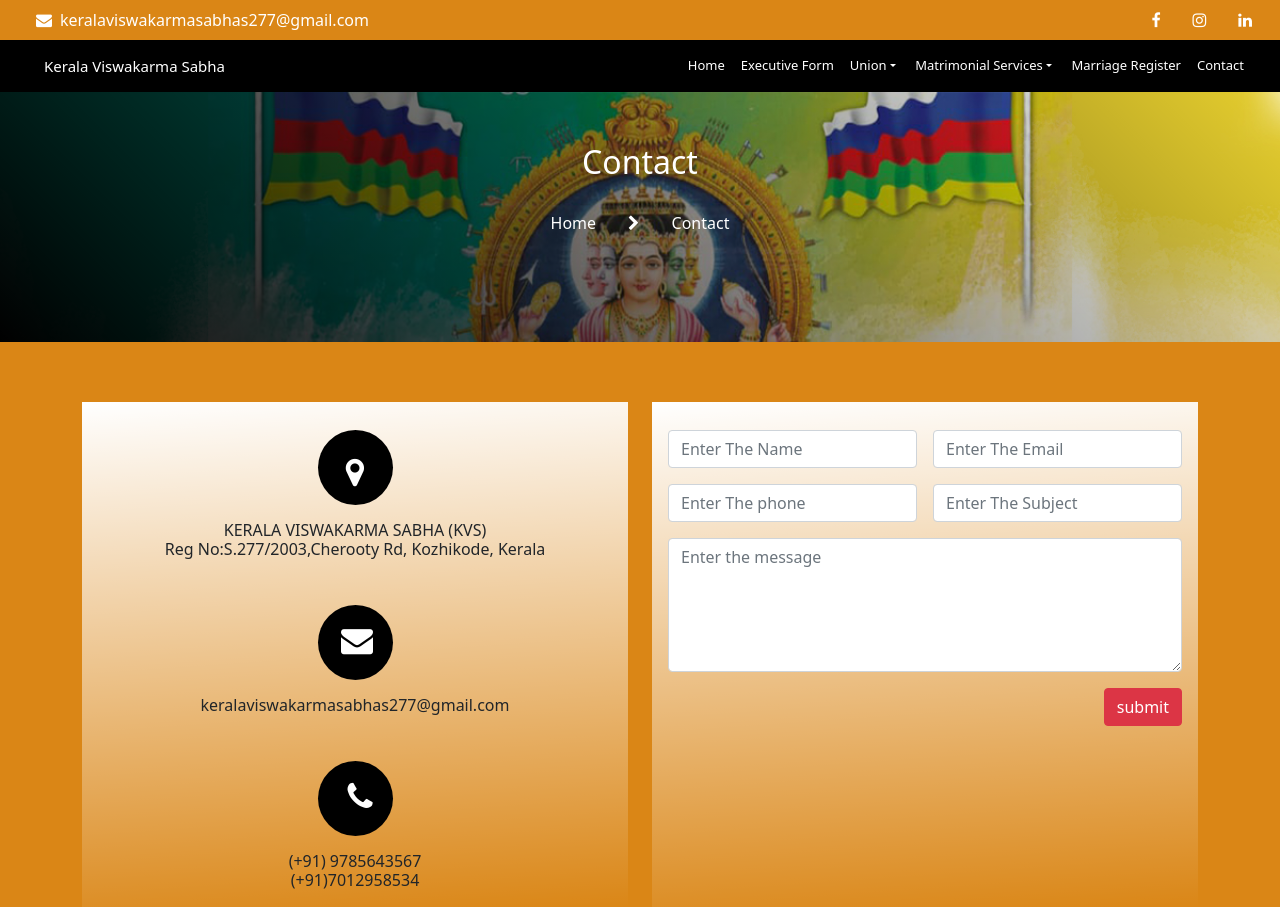
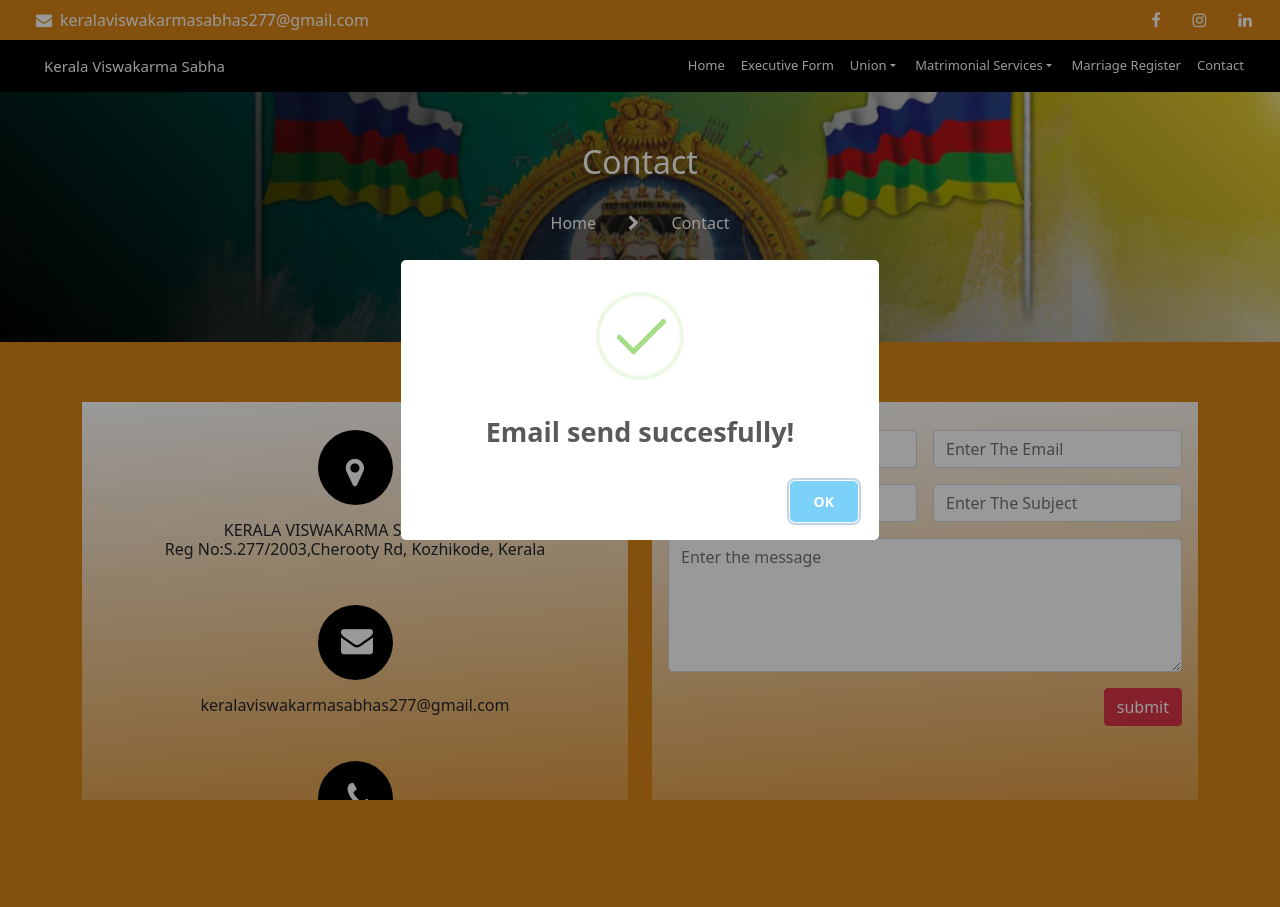
Before and after one commit to MidhunBabu01/kvs_matrimonial_prjt, a Django app: page /contact in a window 1280 px wide. Shown: the top 907 px of the page. After the commit the page ends 800 px from the top, so only its background shows below. Run offline with Django 4.2, Linux system fonts and the light colour scheme; tables that the repository leaves empty hold one stand-in row (values such as "Sample post"); one stand-in notice (Sample message) is shown; some libraries are stand-ins or nearby versions.

Commit message:
sweet alert added in contact form, marrige register, marrige update

```diff
--- a/kvs_matrimonial_project/kvs_app/forms.py
+++ b/kvs_matrimonial_project/kvs_app/forms.py
@@ -62,7 +62,7 @@ class MatrimonialForm(forms.ModelForm):
             'mother_name' : forms.TextInput(attrs={'class':'form-control','placeholder':'Enter Mother Name'}),
             'mother_occupation' : forms.TextInput(attrs={'class':'form-control','placeholder':'Enter Mother Occupation'}),
             'sister' : forms.NumberInput(attrs={'class':'form-control','placeholder':'Enter The Number of Sisters'}),
-            'total_family_members' : forms.NumberInput(attrs={'class':'form-control'}),
+            'total_family_members' : forms.NumberInput(attrs={'class':'form-control','placeholder':'Number of Total family members'}),
             'marital_status' : forms.Select(attrs={'class':'form-control'}),
             'subcaste' : forms.Select(attrs={'class':'form-control'}),
             'education_qualification' : forms.TextInput(attrs={'class':'form-control','placeholder':'Enter Qualification'}),
--- a/kvs_matrimonial_project/kvs_app/views.py
+++ b/kvs_matrimonial_project/kvs_app/views.py
@@ -16,7 +16,7 @@ from django.core.mail import  EmailMessage
 from django.conf import settings
 from django.template.loader import render_to_string
 from django.http import HttpResponse, HttpResponseRedirect
-
+from django.contrib import messages
 
 # Create your views here.
 def index(request):
@@ -143,6 +143,7 @@ def matrimonial_update(request,update_id):
         form = MatrimonialUpdateForm(request.POST,request.FILES,instance=update)
         if form.is_valid():
             form.save()
+            messages.success(request,'Succesfully Updated')
             return redirect('kvs_app:index')
     else:
         update = Matrimonial.objects.filter(id=update_id).first()
@@ -192,7 +193,8 @@ def marrige_register(request):
             age = int(now.year)-int(year)
             data.age = age
             data.save()
-            return redirect('kvs_app:index')
+            messages.success(request,'Please wait for the Admin approval')
+            return redirect('kvs_app:marrige_register')
     else:
         form = MatrimonialForm()
     return render(request,'marriageregister.html',{'form':form})
@@ -215,6 +217,7 @@ def contact(request):
         )
         email.fail_silently = False
         email.send()
+        messages.success(request,'Email send succesfully')
         print('Email Send')
         return redirect('kvs_app:contact')
     return render(request,'contact.html')
--- a/kvs_matrimonial_project/templates/contact.html
+++ b/kvs_matrimonial_project/templates/contact.html
@@ -207,15 +207,15 @@
                                       {% csrf_token %}
                                       <div class="row ">
                                         <div class="col-lg-6 col-md-6 col-xl-6 p-2">
-                                          <input type="text" name="name" placeholder="Enter The Name" class="form-control">
+                                          <input type="text" name="name" placeholder="Enter The Name" class="form-control", required>
                                         </div>
                                         <div class="col-lg-6 col-md-6 col-xl-6 p-2">
-                                          <input type="text" name="email" placeholder="Enter The Email" class="form-control">
+                                          <input type="text" name="email" placeholder="Enter The Email" class="form-control", required>
                                         </div>
                                       </div>
                                       <div class="row">
                                         <div class="col-lg-6 col-md-6 col-xl-6 p-2">
-                                         <input type="text" name="phone" placeholder="Enter The phone" class="form-control">
+                                         <input type="text" name="phone" placeholder="Enter The phone" class="form-control", required>
                                         </div>
                                         <div class="col-lg-6 col-md-6 col-xl-6 p-2">
                                          <input type="text" name="sub1" placeholder="Enter The Subject" class="form-control">
@@ -251,6 +251,16 @@
                     <iframe src="https://www.google.com/maps/embed?pb=!1m18!1m12!1m3!1d31287.03596674416!2d75.92124860829476!3d11.416291637361153!2m3!1f0!2f0!3f0!3m2!1i1024!2i768!4f13.1!3m3!1m2!1s0x3ba668feaaaaaaab%3A0xdedfe9bd922edf2a!2sKerala%20Viswakarma%20Sabha!5e0!3m2!1sen!2sin!4v1654931517165!5m2!1sen!2sin" width="100%" height="450" style="border:0;" allowfullscreen="" loading="lazy" referrerpolicy="no-referrer-when-downgrade"></iframe>
 
 </section>
+{% for message in messages %}
+  {% if message.tags == 'success' %}
+  <script src="https://unpkg.com/sweetalert/dist/sweetalert.min.js"></script>
+  <script>
+    var m="{{message}}";
+    swal("Email send succesfully!","",'success')
+    {% comment %} swal("Perfect!", m, "success") {% endcomment %}
+  </script>
+  {% endif %}
+{% endfor %}
 <!-- footer -->
 <footer >
   <div class="container-fluid">
```
Also changed, not shown: kvs_matrimonial_project/templates/index.html (+10 -0 lines), kvs_matrimonial_project/templates/marriageregister.html (+11 -0 lines), kvs_matrimonial_project/media/pictures/demo_user_9cDiRPG.jpg (added), kvs_matrimonial_project/media/pictures/demo_user_mA2WEUx.jpg (added).
